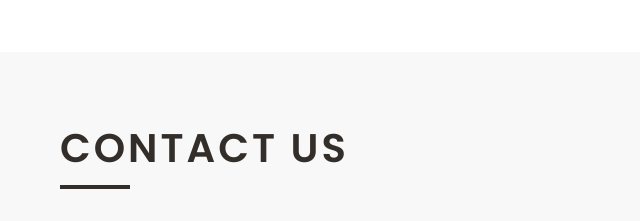
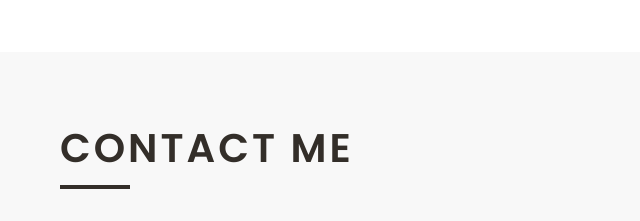
Before and after one commit to jjalen/my-portfolio, a plain HTML site: page index.html in a window 1280 px wide. Shown: the part 3380-3601 px from the top of the page, 0-640 px from the left. Drawn offline with Linux system fonts and the light colour scheme.

Commit message:
Update index.html

```diff
--- a/index.html
+++ b/index.html
@@ -124,7 +124,7 @@
 				<div class="contact-content flex">
 					<div class="contact-left">
 						<div class="title">
-							<h2>contact us</h2>
+							<h2>contact me</h2>
 						</div>
 						<p class="lead"><i class="fas fa-phone-alt"></i> 09694776357</p>
 						<p class="lead"><i class="fas fa-envelope"></i> jlenwhitee@gmail.com</p>
```
